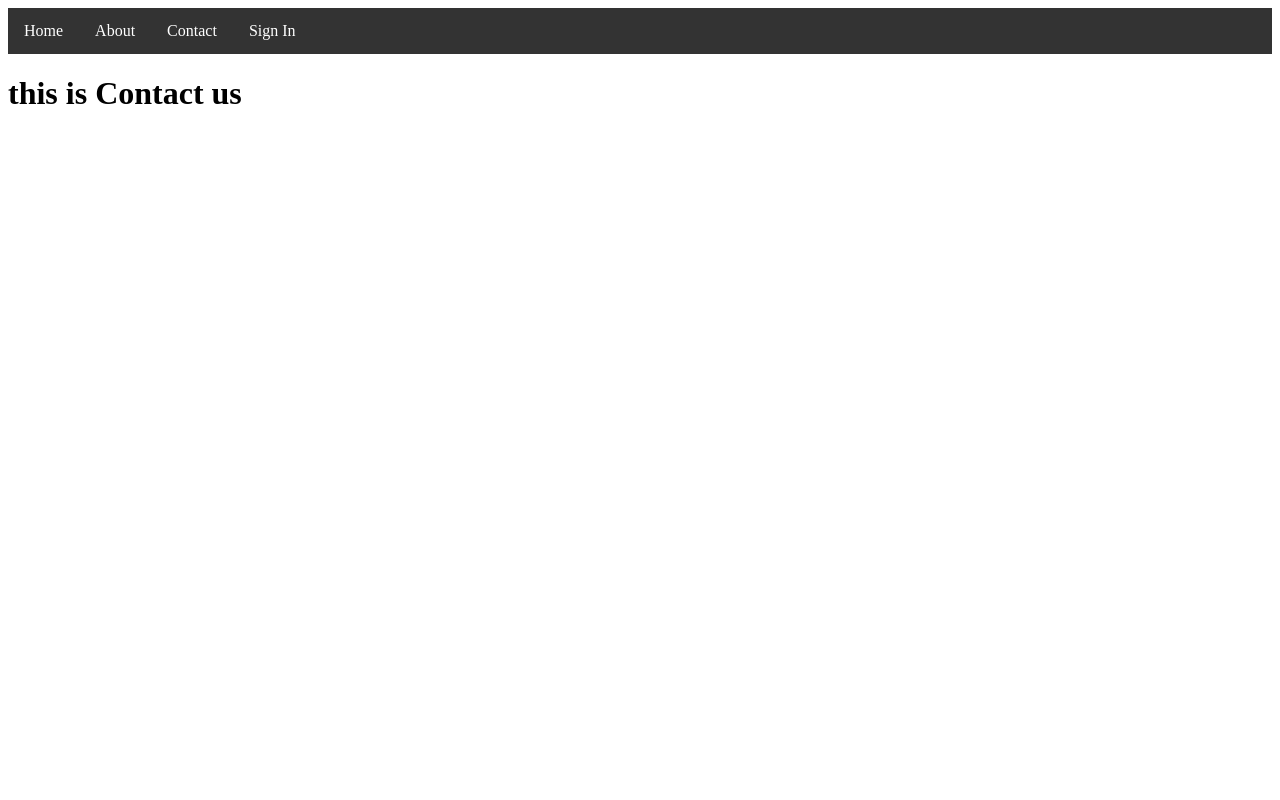
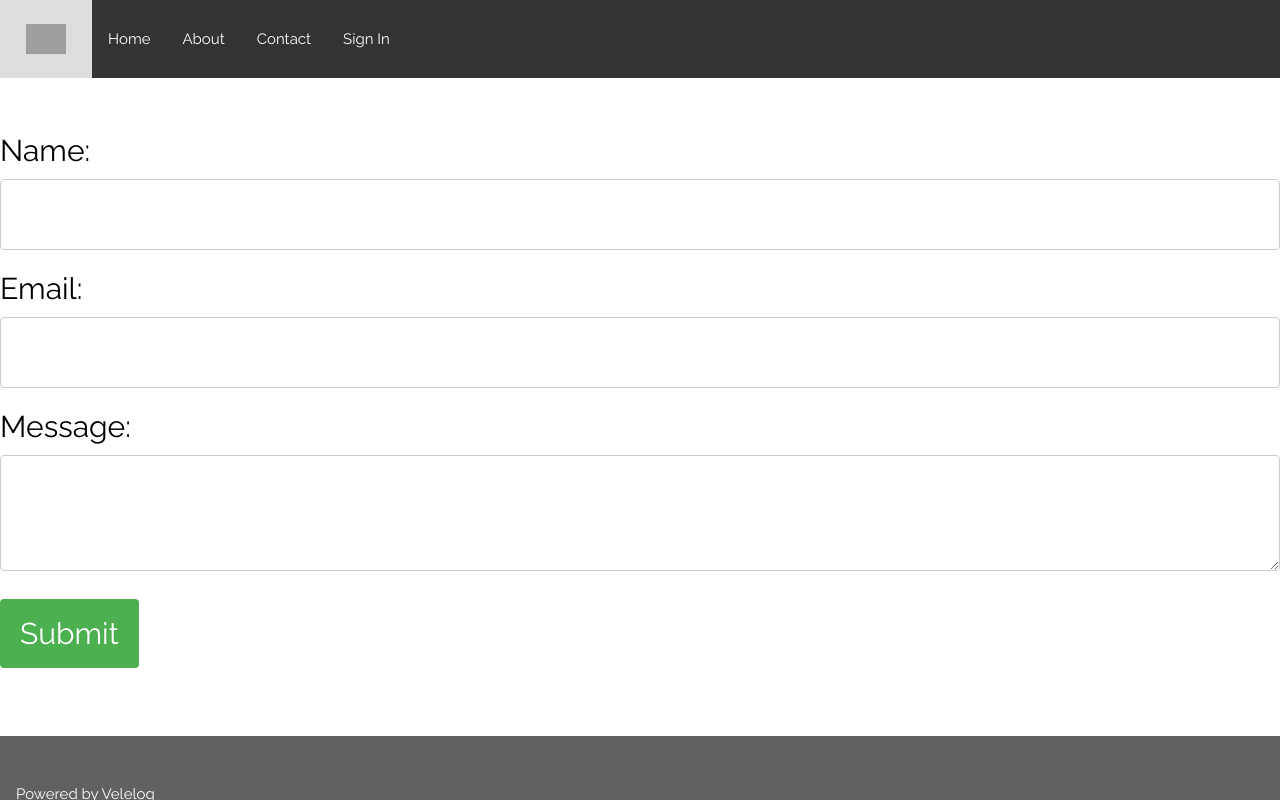
Before and after one commit to S1ncer3ly/Django_First, a Django app: page /contact in a window 1280 px wide. Run offline with Django 4.2, Linux system fonts and the light colour scheme; grey boxes are pictures that could not be loaded.

Commit message:
Added Contact us and footer to the index.html which makes the footer static in every webpage

```diff
--- a/second/views.py
+++ b/second/views.py
@@ -1,5 +1,8 @@
 import requests
+from django.core.mail import send_mail
 from django.shortcuts import render
+from django.template import RequestContext
+from django.conf import settings
 from .form import my_form
 
 
@@ -17,7 +20,26 @@ def list(request):
 
 
 def temp(request):
-    return render(request, "template 1.html")
+    if request.method == 'POST':
+        # get the form data
+        name = request.POST.get('name')
+        email = request.POST.get('email')
+        message = request.POST.get('message')
+
+        # send an email
+        send_mail(
+            f"New message from {name} ({email})",
+            message,
+            email,
+            [settings.DEFAULT_FROM_EMAIL],
+            fail_silently=False,
+        )
+
+        # redirect to a success page
+        return render(request, 'success.html')
+
+    # render the contact page template
+    return render(request, 'template 1.html')
 
 
 def forms(request):
--- a/templates/index.html
+++ b/templates/index.html
@@ -1,10 +1,14 @@
+{% load static %}
 <!DOCTYPE html>
 <html lang="en">
 <head>
     <meta charset="UTF-8">
     <meta http-equiv="X-UA-Compatible" content="IE=edge">
     <meta name="viewport" content="width=device-width, initial-scale=1.0">
+    <link rel="stylesheet" type="text/css" href="{% static 'css/home.css' %}"/>
+    <link rel="stylesheet" href="https://fonts.googleapis.com/css?family=Raleway">
     <style>
+      body,h1,h2,h3,h4,h5 {font-family: "Raleway", sans-serif}
         .header
         {
             font-size: x-large;
@@ -31,14 +35,39 @@
         padding: 14px 16px;
         text-decoration: none;
       }
-
+      li a, .logo a {
+        line-height: 50px;
+      }
+      .logo a:hover {
+        background-color: #ddd;
+        color: black;
+      }
+      .logo a {
+        float: right;
+        color: #f2f2f2;
+        text-align: center;
+        padding: 14px 16px;
+        text-decoration: none;
+      }
       li a:hover {
         background-color: #111;
+      }
+      .logo img {
+        height: 50px;
+        padding: 10px;
+        float: left;
+      }
+      footer {
+        position: fixed;
+        bottom: 0;
+        width: 100%;
+        height: 8%;
       }
     </style>
 </head>
 <body>
     <ul>
+      <li class="logo"><a href="/home"><img src="https://i.pinimg.com/736x/85/1b/27/851b274d5d6ceca11805b01f66cf0179.jpg" alt="My Logo"></a></li>
       <li><a href="/home">Home</a></li>
       <li><a href="/about">About</a></li>
       <li><a href="/contact">Contact</a></li>
@@ -49,4 +78,8 @@
     <h2>{% block three %}{%  endblock three %}</h2>
     <h2>{% block four %}{%  endblock four %}</h2>
 </body>
+<!-- Footer -->
+<footer class="w3-container w3-dark-grey w3-padding-32 w3-margin-top">
+  <p>Powered by <a href="Velelog.com" target="_blank">Velelog</a></p>
+</footer>
 </html>
--- a/templates/template 1.html
+++ b/templates/template 1.html
@@ -1,15 +1,61 @@
 {%  extends 'index.html' %}
-
+{% load static %}
 {%block one %}
     <html lang="en">
         <head>
             <title>Contact Us</title>
             <meta charset="UTF-8">
-        <meta http-equiv="X-UA-Compatible" content="IE=edge">
-        <meta name="viewport" content="width=device-width, initial-scale=1.0">
+            <meta name="viewport" content="width=device-width, initial-scale=1">
+            <link rel="stylesheet" type="text/css" href="{% static 'css/home.css' %}"/>
+              <link rel="stylesheet" href="https://fonts.googleapis.com/css?family=Raleway">
+              <style>
+                .container {
+            display: flex;
+            flex-direction: column;
+            align-items: center;
+            margin-top: 50px;
+        }
+        input[type=text], textarea {
+            width: 100%;
+            padding: 12px;
+            border: 1px solid #ccc;
+            border-radius: 4px;
+            box-sizing: border-box;
+            margin-top: 6px;
+            margin-bottom: 16px;
+            resize: vertical;
+        }
+
+        button[type=submit] {
+            background-color: #4CAF50;
+            color: white;
+            padding: 12px 20px;
+            border: none;
+            border-radius: 4px;
+            cursor: pointer;
+        }
+
+        button[type=submit]:hover {
+            background-color: #45a049;
+        }
+              body,h1,h2,h3,h4,h5 {font-family: "Raleway", sans-serif}
+              </style>
               </head>
     <body>
-              <h1>  this is Contact us </h1>
+        <div class="container">
+            <form action="" method="post">
+                <label for="name">Name:</label>
+                <input type="text" id="name" name="name" required>
+
+                <label for="email">Email:</label>
+                <input type="text" id="email" name="email" required>
+
+                <label for="message">Message:</label>
+                <textarea id="message" name="message" required></textarea>
+
+                <button type="submit">Submit</button>
+            </form>
+        </div>
     </body>
 
     </html>
```
Also changed, not shown: templates/form.html (+8 -3 lines), templates/home.html (+4 -9 lines), templates/list.html (+10 -6 lines), templates/success.html (added, +12 -0 lines). Lines whose indentation alone changed are shown as unchanged.
